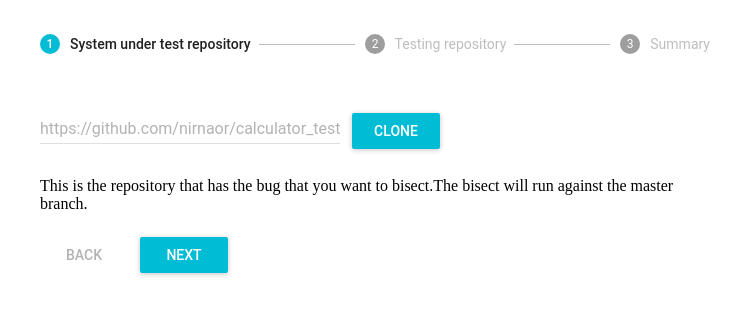
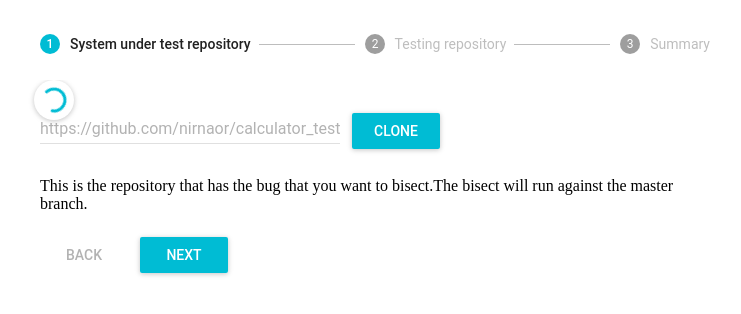
Before and after one commit to nirnaor/bisect, a React app: page / in a window 1280 px wide. Both pictures are taken after a click on the button "CLONE". Shown: the top 314 px of the page, without its empty margins (266-1007 px from the left). Built offline with nearby package versions, Linux system fonts and the light colour scheme; no server answers; the HTML template or start-up script is replaced by a standard one; what react-tap-event-plugin would draw is missing.

Commit message:
Showing refresh indicator.

```diff
--- a/src/client/CloneView.js
+++ b/src/client/CloneView.js
@@ -2,6 +2,8 @@ import React from 'react'
 import TextField from 'material-ui/TextField'
 import PropTypes from 'prop-types'
 import RaisedButton from 'material-ui/RaisedButton'
+import RefreshIndicator from 'material-ui/RefreshIndicator';
+
 
 
 const style = {marginTop: 0, width: 300}
@@ -21,7 +23,6 @@ class CloneView extends React.Component {
 	}
     _clone() {
 		console.log(`will clone now this repo: ${this.state.url}`)
-		// Update a user
 		const xhr = new XMLHttpRequest()
 		xhr.open('PUT', `/clone?url=${this.state.url}`)
 		xhr.setRequestHeader('Content-Type', 'application/json')
@@ -30,7 +31,7 @@ class CloneView extends React.Component {
                 console.log('done succeessfully')
 			}
 		}
-		xhr.send()
+		this.setState({cloning: true}, ()=> xhr.send())
     }
 
     render() {
@@ -42,6 +43,15 @@ class CloneView extends React.Component {
             <RaisedButton style={buttonStyle}onClick={this._clone}
             label="Clone"
             primary={true} />
+            {this.state.cloning &&
+                <RefreshIndicator
+                size={40}
+                left={10}
+                top={0}
+                status="loading"
+                style={style.refresh}
+                />
+            }
             <p>
             {this.props.description}
             </p>
```
